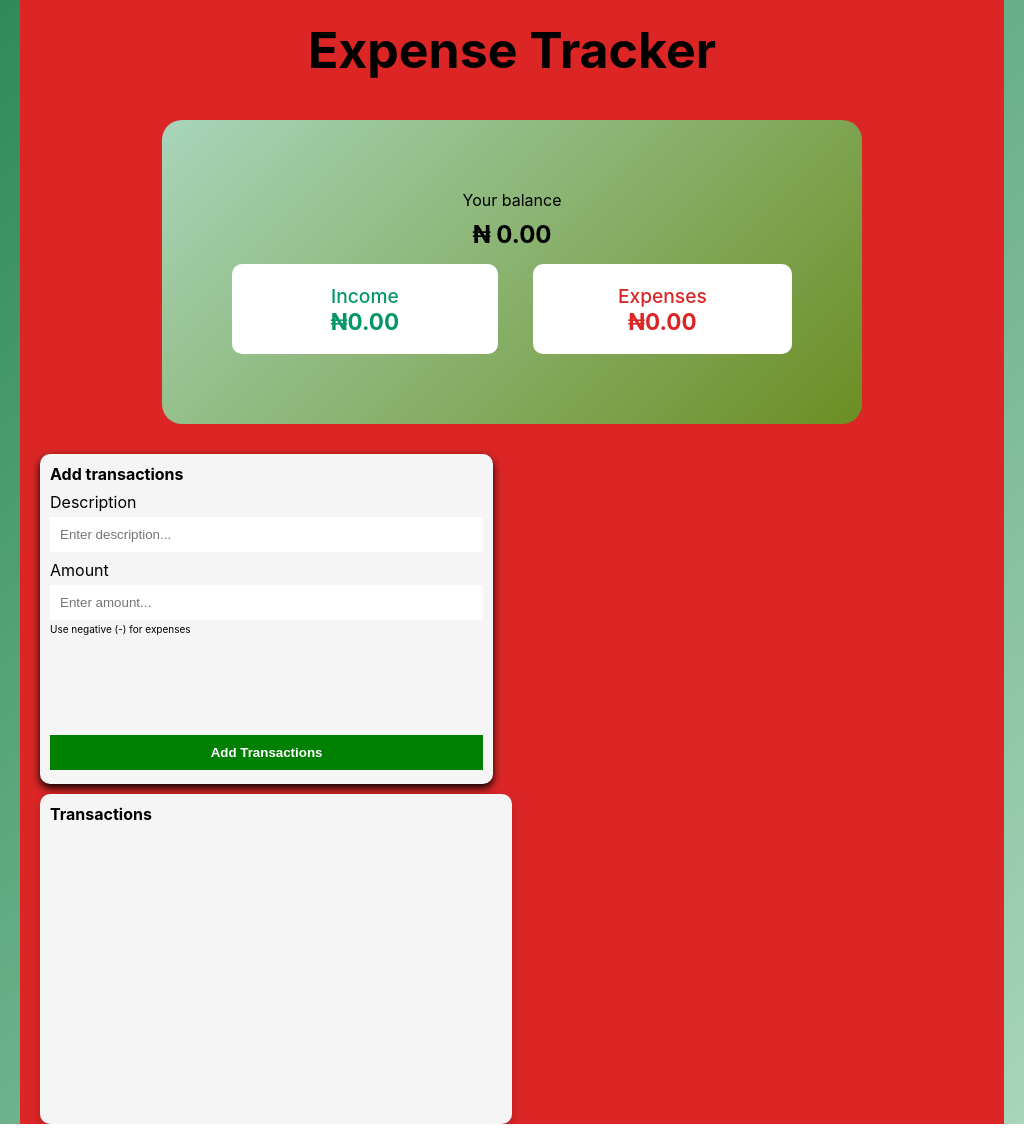
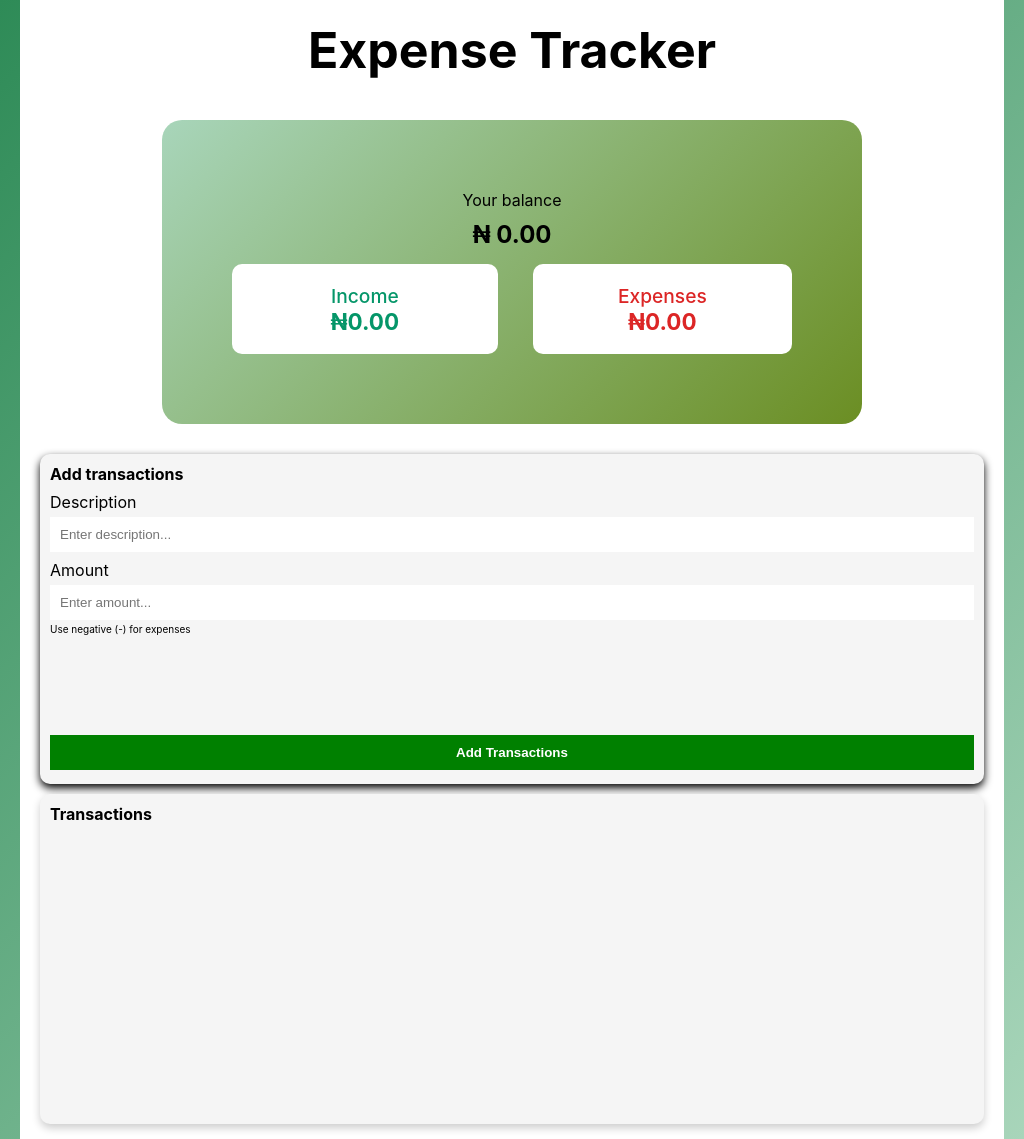
Before and after one commit to Preciousnnebuogor/Expense--Tracker, a React (Create React App) app: page / in a window 1024 px wide. Built offline with nearby package versions, Linux system fonts and the light colour scheme.

Commit message:
adjusted

```diff
--- a/src/App.css
+++ b/src/App.css
@@ -201,11 +201,9 @@ body {
 
 @media (max-width: 480px) {
   .section1 {
-    /* margin:0px 20px; */
     padding: 10px;
     border-radius: 12px;
-    /* margin-left: 20px;
-    margin-right: 20px; */
+
   }
 
   .section2 {
@@ -228,7 +226,7 @@ body {
     width: 100%;
   }
 }
-@media (min-width: 769px) and (max-width: 1024px) {
+@media (min-width: 768px) and (max-width: 1024px) {
   .content {
     display: flex;
     justify-content: center;
@@ -238,8 +236,6 @@ body {
     width: 100%;
     max-width: 1200px;
     min-height: 100vh;
-    background-color: #dc2626;
-    /* height: 100vh; */
   }
   .section1 {
     margin-top: 30px;
@@ -252,15 +248,15 @@ body {
     margin-left: auto; /* Center horizontally */
     margin-right: auto;
     margin-top: 40px;
-    /* height: 100vh; */
-    background-color: #dc2626;
+
+
   }
   .section2 {
     margin-top: 30px;
     flex-direction: column;
   }
   .param1 {
-    /* margin-top: 20px;  */
+
     font-size: 50px;
   }
   .transaction {
@@ -270,4 +266,12 @@ body {
   .add-transaction {
     order: 1;
   }
+
+  .transaction {
+    width: 100%;
+    margin-bottom: 15px;
+  }
+  .add-transaction {
+    width: 100%;
+  }
 }
```
